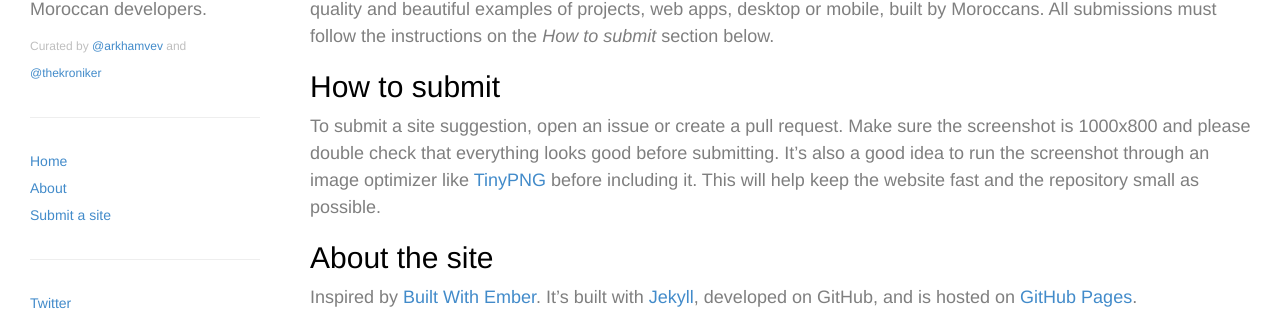
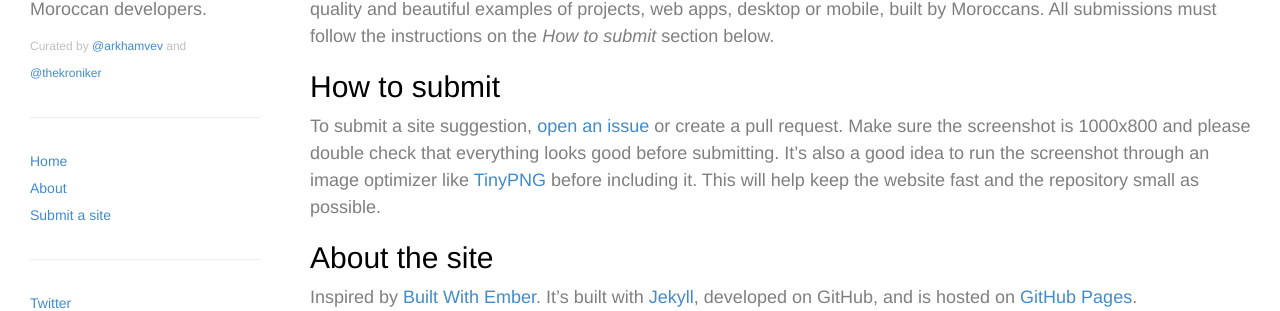
Before and after one commit to moughamir/built-by-moroccan-devs, a Jekyll site: the page built from about.md, in a window 1280 px wide. Shown: the part 231-542 px from the top of the page. Built offline with Jekyll 4.4.1, drawn with Linux system fonts in a browser that asks for light colours; part of the change alters nothing that is shown.

```diff
--- a/about.md
+++ b/about.md
@@ -11,7 +11,7 @@ It's built and maintained by [@arkhamdev](https://twitter.com/arkhamdev) and [@t
 We only accept submissions from Moroccans, people who's primary hot beverage is mint tea, and we only select high quality and beautiful examples of projects, web apps, desktop or mobile, built by Moroccans. All submissions must follow the instructions on the _How to submit_ section below.
 
 ## How to submit
-To submit a site suggestion, open an issue or create a pull request. Make sure the screenshot is 1000x800 and please double check that everything looks good before submitting. It's also a good idea to run the screenshot through an image optimizer like [TinyPNG](https://tinypng.com/) before including it. This will help keep the website fast and the repository small as possible.
+To submit a site suggestion, [open an issue](https://github.com/arkhamdev/built-by-moroccan-devs/issues/new) or create a pull request. Make sure the screenshot is 1000x800 and please double check that everything looks good before submitting. It's also a good idea to run the screenshot through an image optimizer like [TinyPNG](https://tinypng.com/) before including it. This will help keep the website fast and the repository small as possible.
 
 ## About the site
 Inspired by [Built With Ember](http://builtwithember.io/). It's built with [Jekyll](http://jekyllrb.com), developed on GitHub, and is hosted on [GitHub Pages](https://pages.github.com).
```
Also changed, not shown: README.md.
